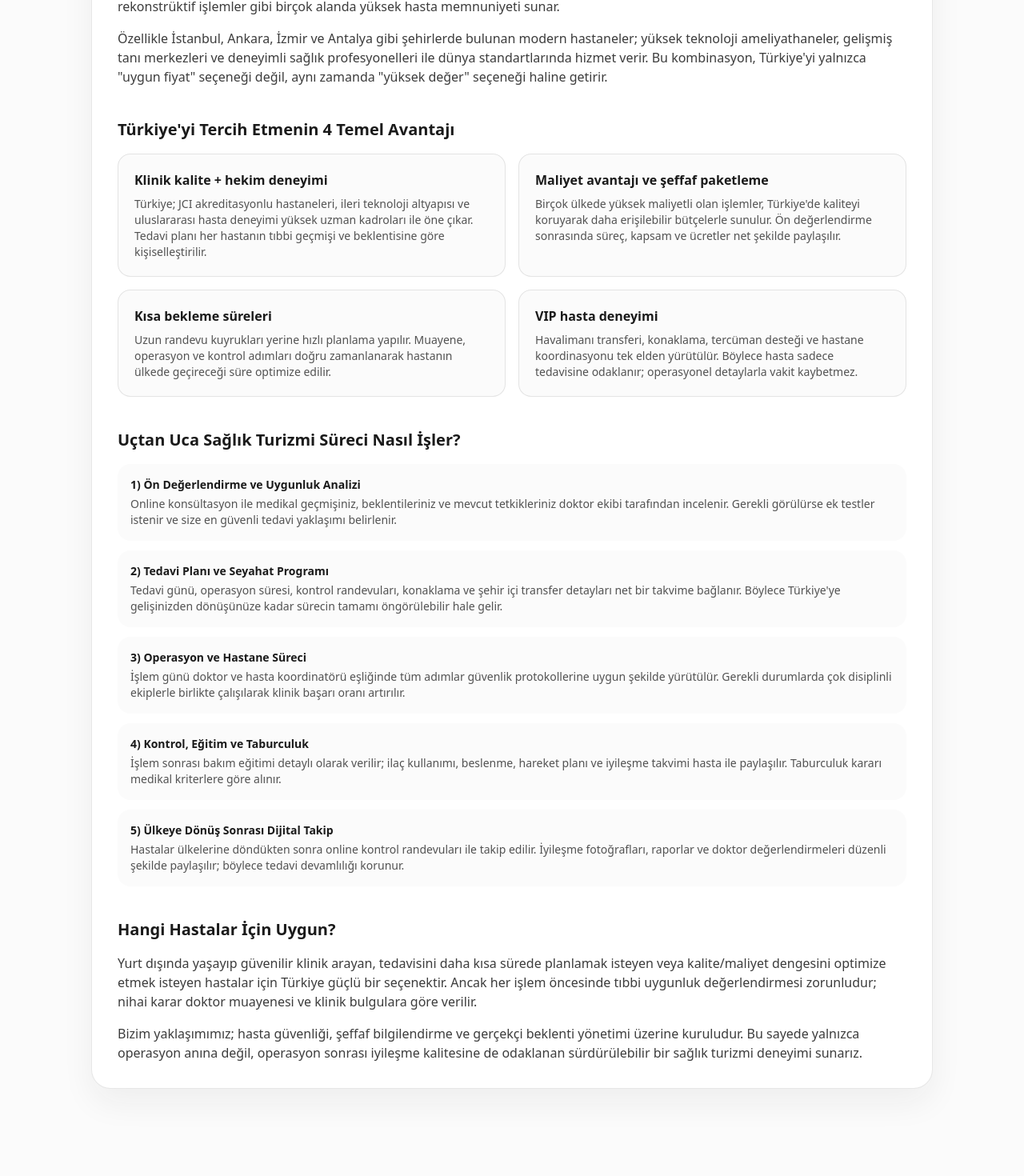
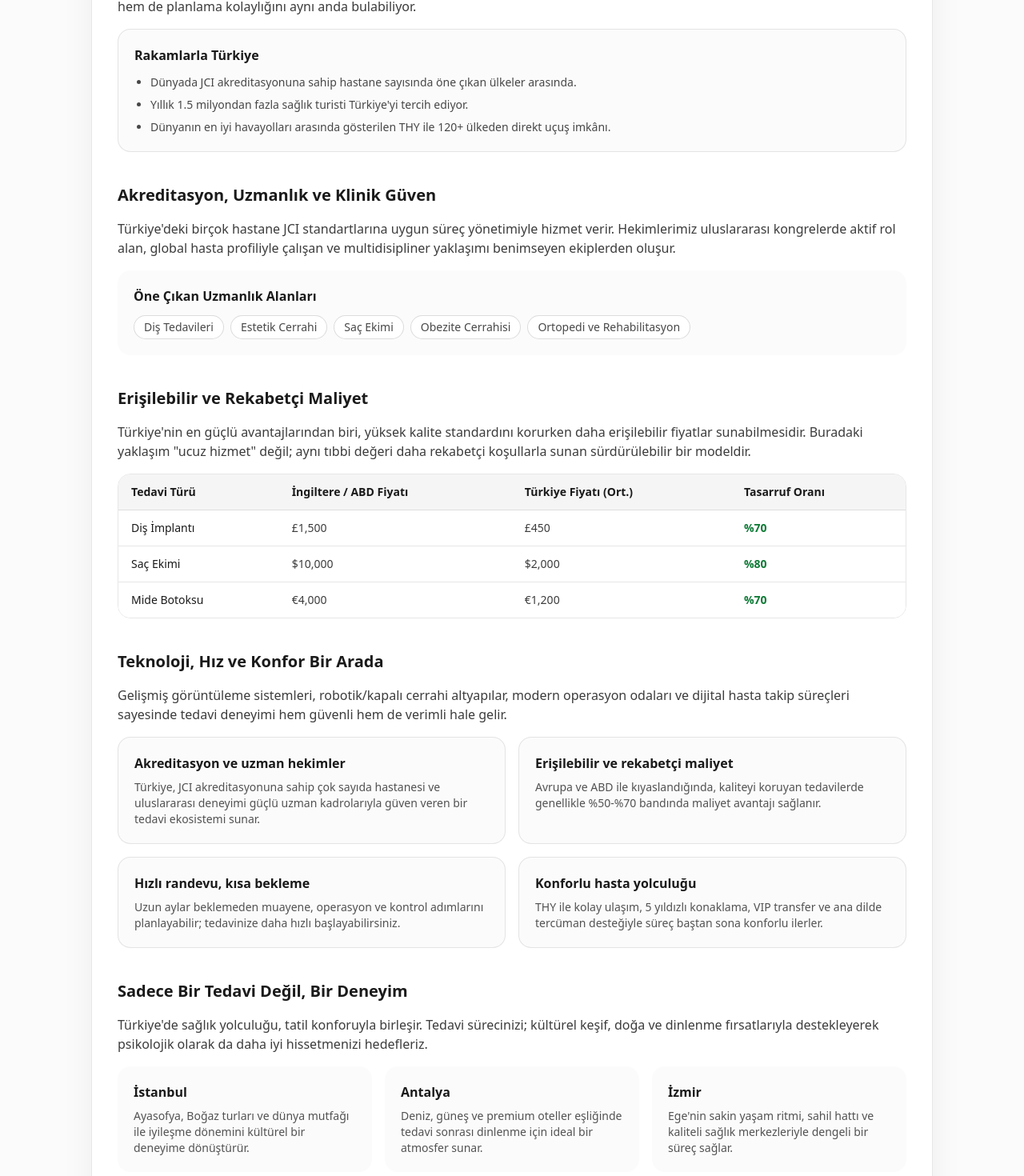
Before and after one commit to ibrahimtkmz/newlifehealth, a Next.js app: page /why-turkey in a window 1280 px wide. Shown: the part 480-1950 px from the top of the page at 80% size. Before the commit the page ends 1897 px from the top, so only its background shows below. Built offline with nearby package versions, Linux system fonts and the light colour scheme.

Commit message:
Revise Why Turkey page content for international patients

```diff
--- a/app/why-turkey/page.jsx
+++ b/app/why-turkey/page.jsx
@@ -1,48 +1,70 @@
 import InnerPageLayout from "../components/InnerPageLayout";
+import Link from "next/link";
 
-const advantages = [
+const highlights = [
   {
-    title: "Klinik kalite + hekim deneyimi",
+    title: "Akreditasyon ve uzman hekimler",
     description:
-      "Türkiye; JCI akreditasyonlu hastaneleri, ileri teknoloji altyapısı ve uluslararası hasta deneyimi yüksek uzman kadroları ile öne çıkar. Tedavi planı her hastanın tıbbi geçmişi ve beklentisine göre kişiselleştirilir."
+      "Türkiye, JCI akreditasyonuna sahip çok sayıda hastanesi ve uluslararası deneyimi güçlü uzman kadrolarıyla güven veren bir tedavi ekosistemi sunar."
   },
   {
-    title: "Maliyet avantajı ve şeffaf paketleme",
+    title: "Erişilebilir ve rekabetçi maliyet",
     description:
-      "Birçok ülkede yüksek maliyetli olan işlemler, Türkiye'de kaliteyi koruyarak daha erişilebilir bütçelerle sunulur. Ön değerlendirme sonrasında süreç, kapsam ve ücretler net şekilde paylaşılır."
+      "Avrupa ve ABD ile kıyaslandığında, kaliteyi koruyan tedavilerde genellikle %50-%70 bandında maliyet avantajı sağlanır."
   },
   {
-    title: "Kısa bekleme süreleri",
+    title: "Hızlı randevu, kısa bekleme",
     description:
-      "Uzun randevu kuyrukları yerine hızlı planlama yapılır. Muayene, operasyon ve kontrol adımları doğru zamanlanarak hastanın ülkede geçireceği süre optimize edilir."
+      "Uzun aylar beklemeden muayene, operasyon ve kontrol adımlarını planlayabilir; tedavinize daha hızlı başlayabilirsiniz."
   },
   {
-    title: "VIP hasta deneyimi",
+    title: "Konforlu hasta yolculuğu",
     description:
-      "Havalimanı transferi, konaklama, tercüman desteği ve hastane koordinasyonu tek elden yürütülür. Böylece hasta sadece tedavisine odaklanır; operasyonel detaylarla vakit kaybetmez."
+      "THY ile kolay ulaşım, 5 yıldızlı konaklama, VIP transfer ve ana dilde tercüman desteğiyle süreç baştan sona konforlu ilerler."
   }
 ];
 
-const processSteps = [
+const treatmentComparison = [
   {
-    title: "1) Ön Değerlendirme ve Uygunluk Analizi",
-    text: "Online konsültasyon ile medikal geçmişiniz, beklentileriniz ve mevcut tetkikleriniz doktor ekibi tarafından incelenir. Gerekli görülürse ek testler istenir ve size en güvenli tedavi yaklaşımı belirlenir."
+    treatment: "Diş İmplantı",
+    ukUsPrice: "£1,500",
+    turkeyPrice: "£450",
+    savings: "%70"
   },
   {
-    title: "2) Tedavi Planı ve Seyahat Programı",
-    text: "Tedavi günü, operasyon süresi, kontrol randevuları, konaklama ve şehir içi transfer detayları net bir takvime bağlanır. Böylece Türkiye'ye gelişinizden dönüşünüze kadar sürecin tamamı öngörülebilir hale gelir."
+    treatment: "Saç Ekimi",
+    ukUsPrice: "$10,000",
+    turkeyPrice: "$2,000",
+    savings: "%80"
   },
   {
-    title: "3) Operasyon ve Hastane Süreci",
-    text: "İşlem günü doktor ve hasta koordinatörü eşliğinde tüm adımlar güvenlik protokollerine uygun şekilde yürütülür. Gerekli durumlarda çok disiplinli ekiplerle birlikte çalışılarak klinik başarı oranı artırılır."
+    treatment: "Mide Botoksu",
+    ukUsPrice: "€4,000",
+    turkeyPrice: "€1,200",
+    savings: "%70"
+  }
+];
+
+const stats = [
+  "Dünyada JCI akreditasyonuna sahip hastane sayısında öne çıkan ülkeler arasında.",
+  "Yıllık 1.5 milyondan fazla sağlık turisti Türkiye'yi tercih ediyor.",
+  "Dünyanın en iyi havayolları arasında gösterilen THY ile 120+ ülkeden direkt uçuş imkânı."
+];
+
+const expertiseAreas = ["Diş Tedavileri", "Estetik Cerrahi", "Saç Ekimi", "Obezite Cerrahisi", "Ortopedi ve Rehabilitasyon"];
+
+const cityExperiences = [
+  {
+    city: "İstanbul",
+    description: "Ayasofya, Boğaz turları ve dünya mutfağı ile iyileşme dönemini kültürel bir deneyime dönüştürür."
   },
   {
-    title: "4) Kontrol, Eğitim ve Taburculuk",
-    text: "İşlem sonrası bakım eğitimi detaylı olarak verilir; ilaç kullanımı, beslenme, hareket planı ve iyileşme takvimi hasta ile paylaşılır. Taburculuk kararı medikal kriterlere göre alınır."
+    city: "Antalya",
+    description: "Deniz, güneş ve premium oteller eşliğinde tedavi sonrası dinlenme için ideal bir atmosfer sunar."
   },
   {
-    title: "5) Ülkeye Dönüş Sonrası Dijital Takip",
-    text: "Hastalar ülkelerine döndükten sonra online kontrol randevuları ile takip edilir. İyileşme fotoğrafları, raporlar ve doktor değerlendirmeleri düzenli şekilde paylaşılır; böylece tedavi devamlılığı korunur."
+    city: "İzmir",
+    description: "Ege'nin sakin yaşam ritmi, sahil hattı ve kaliteli sağlık merkezleriyle dengeli bir süreç sağlar."
   }
 ];
 
@@ -50,27 +72,80 @@ export default function WhyTurkeyPage() {
   return (
     <InnerPageLayout
       title="Neden Türkiye?"
-      subtitle="Türkiye'yi neden tercih etmeliler? Sağlık turizminde kalite, hız, güven ve erişilebilir maliyeti bir araya getiren kapsamlı bir model sunuyoruz."
+      subtitle="Yurt dışında yaşayan hastalar için Türkiye; tıbbi kalite, ileri teknoloji, hızlı erişim ve yüksek konforu tek bir sağlık yolculuğunda birleştirir."
     >
       <div className="space-y-10 text-[#1A1A1A]/85">
         <section className="space-y-4">
-          <h2 className="text-xl font-semibold text-[#1A1A1A]">Sağlık Turizminde Türkiye'nin Güçlü Konumu</h2>
+          <h2 className="text-xl font-semibold text-[#1A1A1A]">Sağlıkta Yükselen Küresel Merkez</h2>
           <p>
-            Türkiye; Avrupa, Orta Doğu ve Balkanlar arasında stratejik konumu, güçlü ulaşım ağı ve gelişmiş sağlık altyapısı sayesinde
-            uluslararası hastalar için en çok tercih edilen destinasyonlardan biridir. Estetik cerrahi, diş tedavileri, saç ekimi,
-            obezite cerrahisi ve rekonstrüktif işlemler gibi birçok alanda yüksek hasta memnuniyeti sunar.
+            Türkiye son yıllarda, uluslararası hasta kabulündeki tecrübesi, modern hastane yatırımları ve uzman hekim kadrolarıyla dünya çapında güçlü bir sağlık üssü haline geldi.
+            Özellikle Avrupa, Orta Doğu ve Kuzey Amerika'dan gelen hastalar; hem klinik başarıyı hem de planlama kolaylığını aynı anda bulabiliyor.
           </p>
-          <p>
-            Özellikle İstanbul, Ankara, İzmir ve Antalya gibi şehirlerde bulunan modern hastaneler; yüksek teknoloji ameliyathaneler,
-            gelişmiş tanı merkezleri ve deneyimli sağlık profesyonelleri ile dünya standartlarında hizmet verir. Bu kombinasyon,
-            Türkiye'yi yalnızca "uygun fiyat" seçeneği değil, aynı zamanda "yüksek değer" seçeneği haline getirir.
-          </p>
+          <div className="rounded-2xl border border-[#1A1A1A]/10 bg-[#FBFBFB] p-5">
+            <h3 className="text-base font-semibold text-[#1A1A1A]">Rakamlarla Türkiye</h3>
+            <ul className="mt-3 list-disc space-y-2 pl-5 text-sm text-[#1A1A1A]/80">
+              {stats.map((item) => (
+                <li key={item}>{item}</li>
+              ))}
+            </ul>
+          </div>
         </section>
 
         <section className="space-y-4">
-          <h2 className="text-xl font-semibold text-[#1A1A1A]">Türkiye'yi Tercih Etmenin 4 Temel Avantajı</h2>
+          <h2 className="text-xl font-semibold text-[#1A1A1A]">Akreditasyon, Uzmanlık ve Klinik Güven</h2>
+          <p>
+            Türkiye'deki birçok hastane JCI standartlarına uygun süreç yönetimiyle hizmet verir. Hekimlerimiz uluslararası kongrelerde aktif rol alan,
+            global hasta profiliyle çalışan ve multidisipliner yaklaşımı benimseyen ekiplerden oluşur.
+          </p>
+          <div className="rounded-2xl bg-[#FBFBFB] p-5">
+            <h3 className="text-base font-semibold text-[#1A1A1A]">Öne Çıkan Uzmanlık Alanları</h3>
+            <div className="mt-3 flex flex-wrap gap-2">
+              {expertiseAreas.map((area) => (
+                <span key={area} className="rounded-full border border-[#1A1A1A]/15 bg-white px-3 py-1 text-sm text-[#1A1A1A]/80">
+                  {area}
+                </span>
+              ))}
+            </div>
+          </div>
+        </section>
+
+        <section className="space-y-4">
+          <h2 className="text-xl font-semibold text-[#1A1A1A]">Erişilebilir ve Rekabetçi Maliyet</h2>
+          <p>
+            Türkiye'nin en güçlü avantajlarından biri, yüksek kalite standardını korurken daha erişilebilir fiyatlar sunabilmesidir.
+            Buradaki yaklaşım "ucuz hizmet" değil; aynı tıbbi değeri daha rekabetçi koşullarla sunan sürdürülebilir bir modeldir.
+          </p>
+          <div className="overflow-x-auto rounded-2xl border border-[#1A1A1A]/10">
+            <table className="min-w-full divide-y divide-[#1A1A1A]/10 text-left text-sm">
+              <thead className="bg-[#F5F5F5] text-[#1A1A1A]">
+                <tr>
+                  <th className="px-4 py-3 font-semibold">Tedavi Türü</th>
+                  <th className="px-4 py-3 font-semibold">İngiltere / ABD Fiyatı</th>
+                  <th className="px-4 py-3 font-semibold">Türkiye Fiyatı (Ort.)</th>
+                  <th className="px-4 py-3 font-semibold">Tasarruf Oranı</th>
+                </tr>
+              </thead>
+              <tbody className="divide-y divide-[#1A1A1A]/10 bg-white">
+                {treatmentComparison.map((item) => (
+                  <tr key={item.treatment}>
+                    <td className="px-4 py-3 font-medium text-[#1A1A1A]">{item.treatment}</td>
+                    <td className="px-4 py-3">{item.ukUsPrice}</td>
+                    <td className="px-4 py-3">{item.turkeyPrice}</td>
+                    <td className="px-4 py-3 text-[#0E7A36] font-semibold">{item.savings}</td>
+                  </tr>
+                ))}
+              </tbody>
+            </table>
+          </div>
+        </section>
+
+        <section className="space-y-4">
+          <h2 className="text-xl font-semibold text-[#1A1A1A]">Teknoloji, Hız ve Konfor Bir Arada</h2>
+          <p>
+            Gelişmiş görüntüleme sistemleri, robotik/kapalı cerrahi altyapılar, modern operasyon odaları ve dijital hasta takip süreçleri sayesinde tedavi deneyimi hem güvenli hem de verimli hale gelir.
+          </p>
           <div className="grid gap-4 sm:grid-cols-2">
-            {advantages.map((item) => (
+            {highlights.map((item) => (
               <article key={item.title} className="rounded-2xl border border-[#1A1A1A]/10 bg-[#FBFBFB] p-5">
                 <h3 className="text-base font-semibold text-[#1A1A1A]">{item.title}</h3>
                 <p className="mt-2 text-sm text-[#1A1A1A]/75">{item.description}</p>
@@ -80,27 +155,42 @@ export default function WhyTurkeyPage() {
         </section>
 
         <section className="space-y-4">
-          <h2 className="text-xl font-semibold text-[#1A1A1A]">Uçtan Uca Sağlık Turizmi Süreci Nasıl İşler?</h2>
-          <div className="space-y-3">
-            {processSteps.map((step) => (
-              <article key={step.title} className="rounded-2xl bg-[#FBFBFB] p-4">
-                <h3 className="text-sm font-semibold text-[#1A1A1A]">{step.title}</h3>
-                <p className="mt-1 text-sm text-[#1A1A1A]/75">{step.text}</p>
+          <h2 className="text-xl font-semibold text-[#1A1A1A]">Sadece Bir Tedavi Değil, Bir Deneyim</h2>
+          <p>
+            Türkiye'de sağlık yolculuğu, tatil konforuyla birleşir. Tedavi sürecinizi; kültürel keşif, doğa ve dinlenme fırsatlarıyla destekleyerek psikolojik olarak da daha iyi hissetmenizi hedefleriz.
+          </p>
+          <div className="grid gap-4 sm:grid-cols-3">
+            {cityExperiences.map((item) => (
+              <article key={item.city} className="rounded-2xl bg-[#FBFBFB] p-5">
+                <h3 className="text-base font-semibold text-[#1A1A1A]">{item.city}</h3>
+                <p className="mt-2 text-sm text-[#1A1A1A]/75">{item.description}</p>
               </article>
             ))}
           </div>
         </section>
 
-        <section className="space-y-4">
-          <h2 className="text-xl font-semibold text-[#1A1A1A]">Hangi Hastalar İçin Uygun?</h2>
+        <section className="rounded-2xl border border-[#1A1A1A]/10 bg-[#FBFBFB] p-6 space-y-4">
+          <h2 className="text-xl font-semibold text-[#1A1A1A]">Güvenlik ve Uçtan Uca Destek</h2>
           <p>
-            Yurt dışında yaşayıp güvenilir klinik arayan, tedavisini daha kısa sürede planlamak isteyen veya kalite/maliyet dengesini
-            optimize etmek isteyen hastalar için Türkiye güçlü bir seçenektir. Ancak her işlem öncesinde tıbbi uygunluk değerlendirmesi
-            zorunludur; nihai karar doktor muayenesi ve klinik bulgulara göre verilir.
+            İlk danışmanlıktan Türkiye'ye varışınıza, tedavi gününden ülkenize döndükten sonraki kontrol süreçlerine kadar her adımda yanınızdayız.
+            Amacımız yalnızca başarılı bir operasyon değil, size kendinizi güvende hissettiren bütünsel bir iyileşme deneyimi sunmak.
           </p>
-          <p>
-            Bizim yaklaşımımız; hasta güvenliği, şeffaf bilgilendirme ve gerçekçi beklenti yönetimi üzerine kuruludur. Bu sayede yalnızca
-            operasyon anına değil, operasyon sonrası iyileşme kalitesine de odaklanan sürdürülebilir bir sağlık turizmi deneyimi sunarız.
+          <div className="flex flex-wrap gap-3">
+            <Link
+              href="/contact"
+              className="rounded-full bg-[#1A1A1A] px-5 py-2.5 text-sm font-semibold text-white transition hover:bg-[#333333]"
+            >
+              Ücretsiz Konsültasyon Alın
+            </Link>
+            <Link
+              href="/before-after"
+              className="rounded-full border border-[#1A1A1A]/20 bg-white px-5 py-2.5 text-sm font-semibold text-[#1A1A1A] transition hover:bg-[#F5F5F5]"
+            >
+              Öncesi / Sonrası Galerisi
+            </Link>
+          </div>
+          <p className="text-sm text-[#1A1A1A]/70">
+            Gerçek hasta deneyimlerini görmek için galeri ve yorumlar bölümümüzü inceleyebilir, size özel yol haritasını hemen oluşturabilirsiniz.
           </p>
         </section>
       </div>
```
